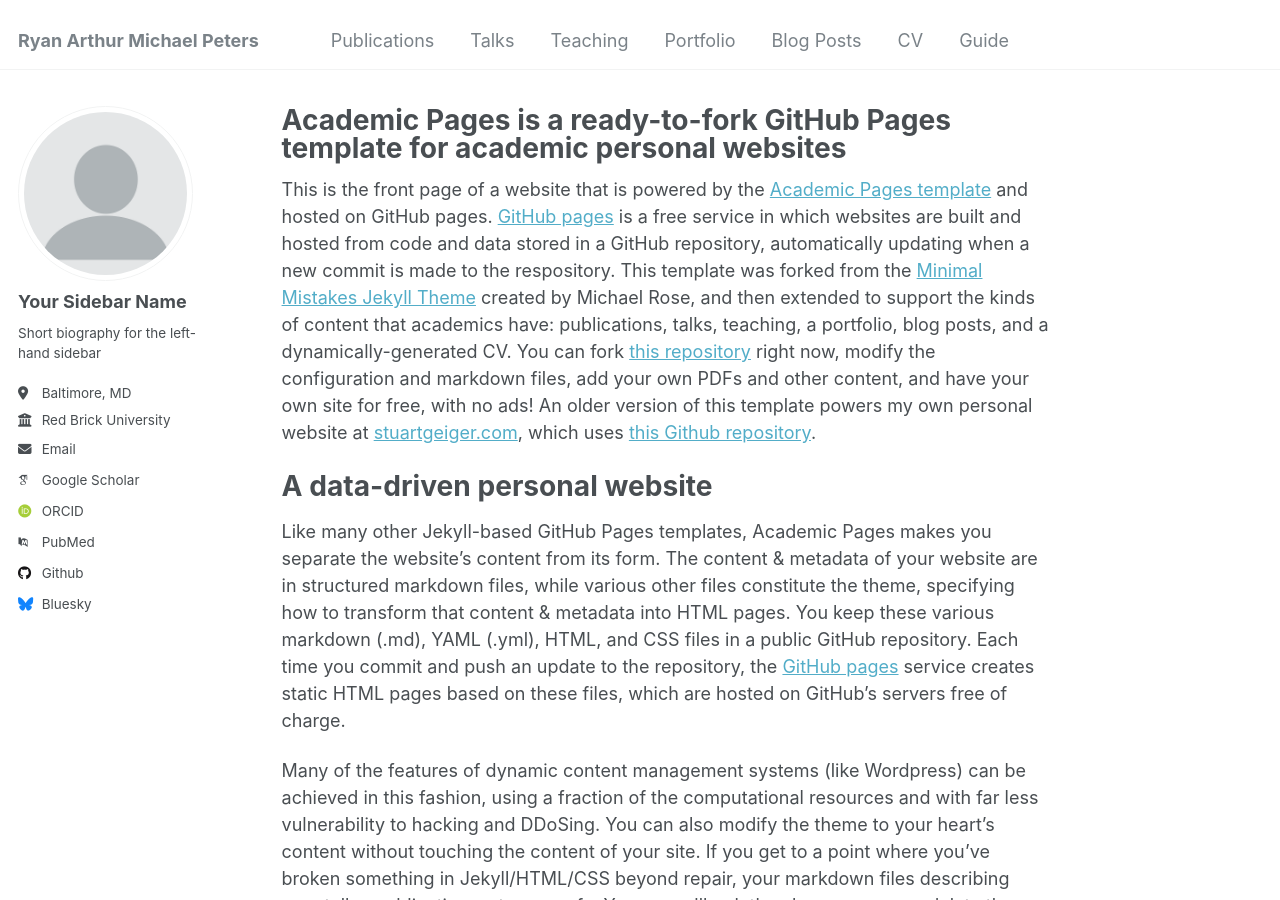
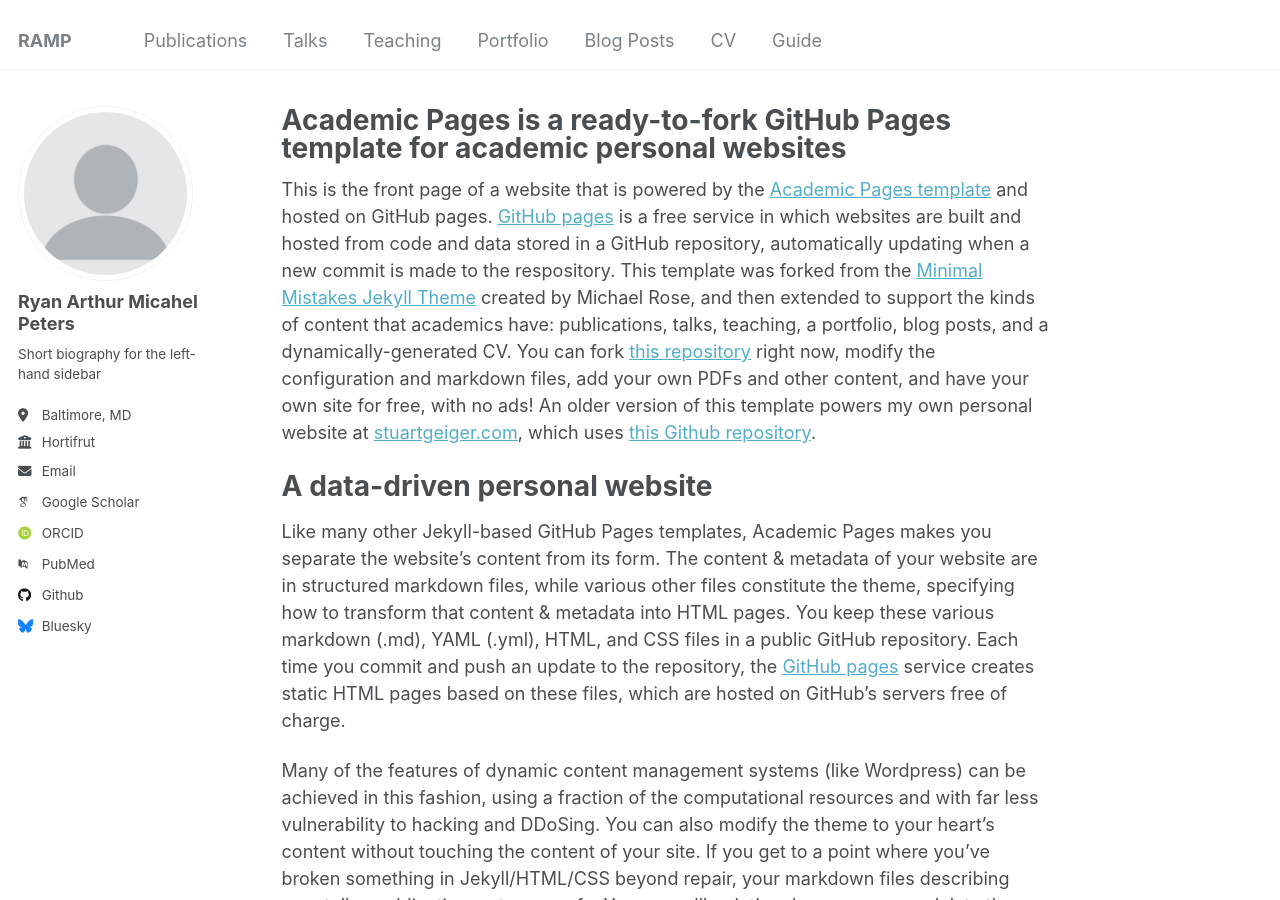
Before and after one commit to Rybus07/Rybus07.github.io, a Jekyll site: the page built from _pages/about.md, in a window 1280 px wide and 900 px high. Built offline with Jekyll 4.4.1, drawn with Linux system fonts in a browser that asks for light colours; some web fonts are replaced.

Commit message:
Update _config.yml
Commit 3

```diff
--- a/_config.yml
+++ b/_config.yml
@@ -8,7 +8,7 @@
 
 # Basic Site Settings
 locale                   : "en-US"
-title                    : "Ryan Arthur Michael Peters"
+title                    : "RAMP"
 title_separator          : "-"
 name                     : &name "Ryan Arthur Michael Peters"
 description              : &description "personal description"
@@ -22,13 +22,13 @@ repository               : "Rybus07/Rybus07.github.io"
 author:
   # Biographic information
   avatar           : "profile.png"
-  name             : "Your Sidebar Name"
+  name             : "Ryan Arthur Micahel Peters"
   pronouns         : # example: "he/him"
   bio              : "Short biography for the left-hand sidebar"
   location         : "Baltimore, MD"
-  employer         : "Red Brick University"
+  employer         : "Hortifrut"
   uri              : # URL
-  email            : "none@example.org"
+  email            : "ryan.peters000@gmail.com"
 
   # Academic websites
   arxiv            : # URL - Update with the correct link to your profile
@@ -43,7 +43,7 @@ author:
   bitbucket        : # Username - Update with your username on the site
   codepen          : # Username
   dribbble         : # Username
-  github           : "academicpages"
+  github           : "Rybus07"
   kaggle           : # Username
   stackoverflow    : # User number or user number and name (i.e., use "1" or "1/jeff-atwood")
 
```
